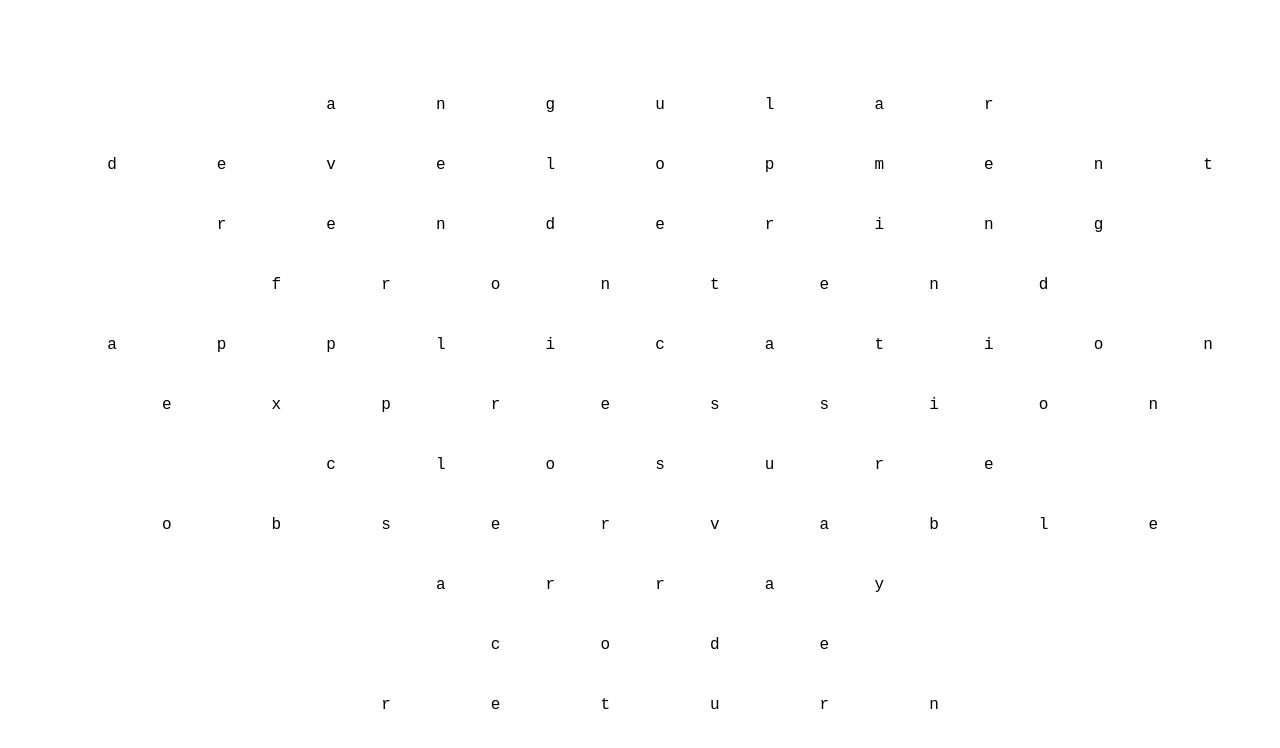
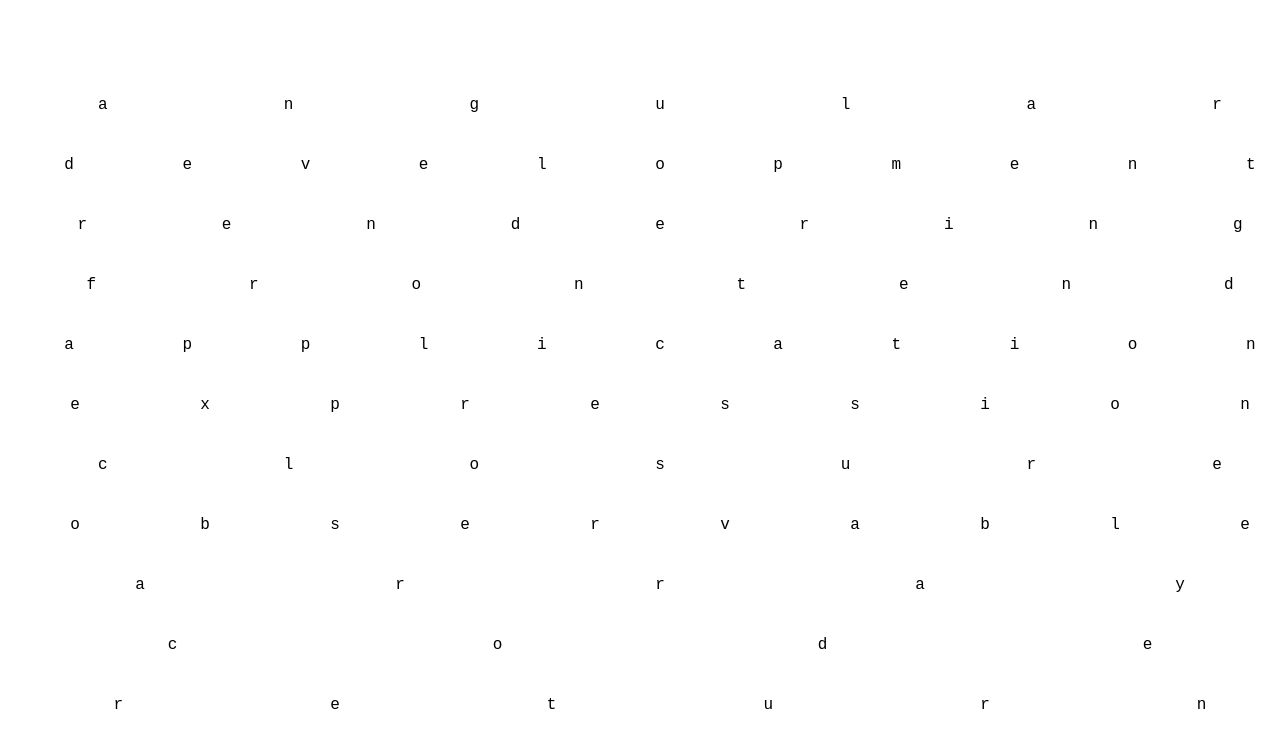
Before and after one commit to diana-szk/Words, an Angular app: page / in a window 1280 px wide. Shown: the top 748 px of the page. Built offline with nearby package versions, Linux system fonts and the light colour scheme.

Commit message:
changed task1

```diff
--- a/src/app/tasks/task3/task3.component.scss
+++ b/src/app/tasks/task3/task3.component.scss
@@ -6,15 +6,18 @@
 .center {
   text-align: center;
   min-width: 1300px;
+  display: flex;
+  flex-direction: row;
+  justify-content: space-around;
 }
 
 ul {
-  text-align: center;
   list-style: none;
   display: inline-block;
 }
 li {
-  margin-left: 30px;
-  margin-right: 30px;
+  // margin-left: 30px;
+  // margin-right: 30px;
   margin-top: 10px;
+  // letter-spacing: 65px;
 }
```
